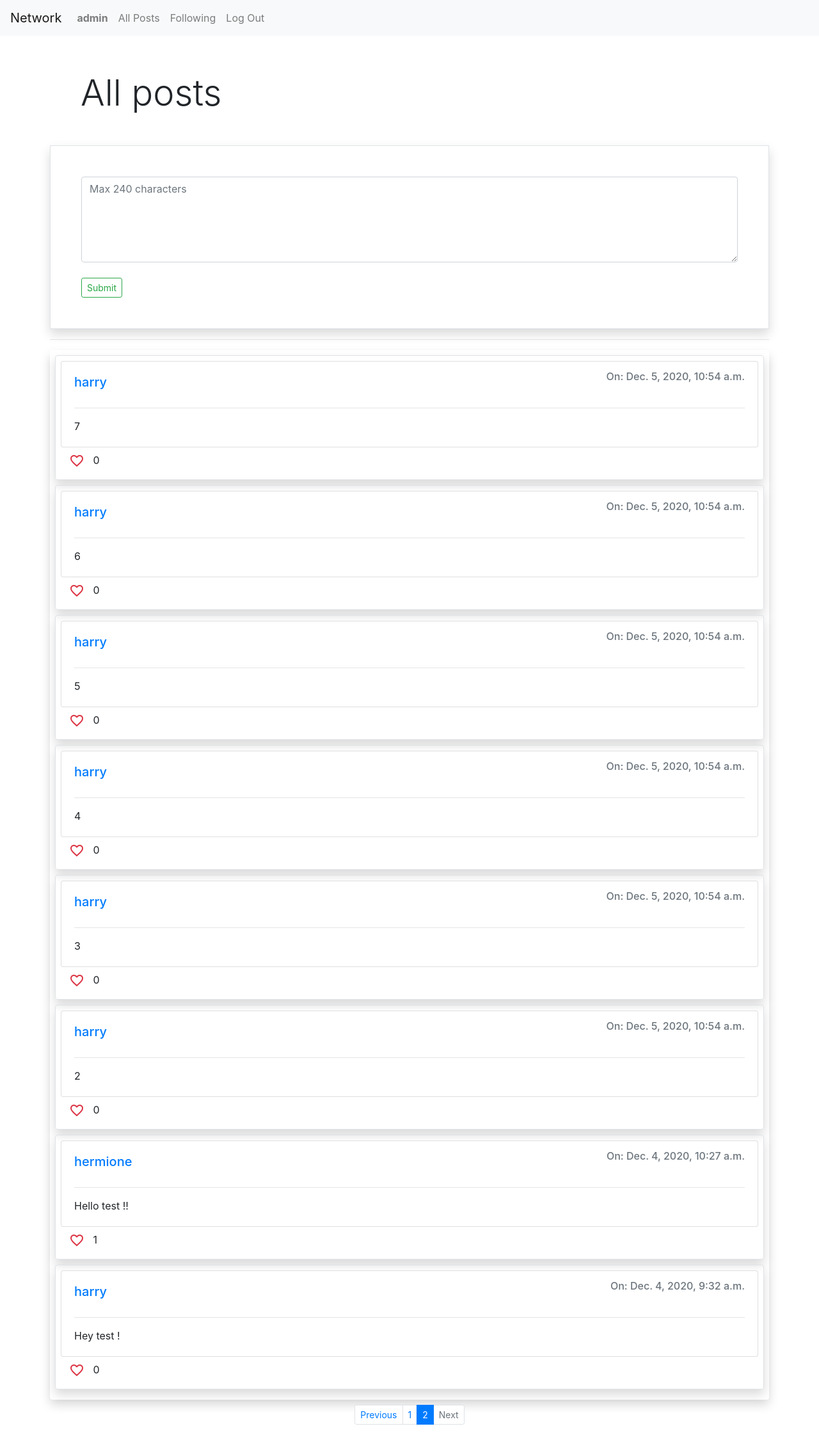
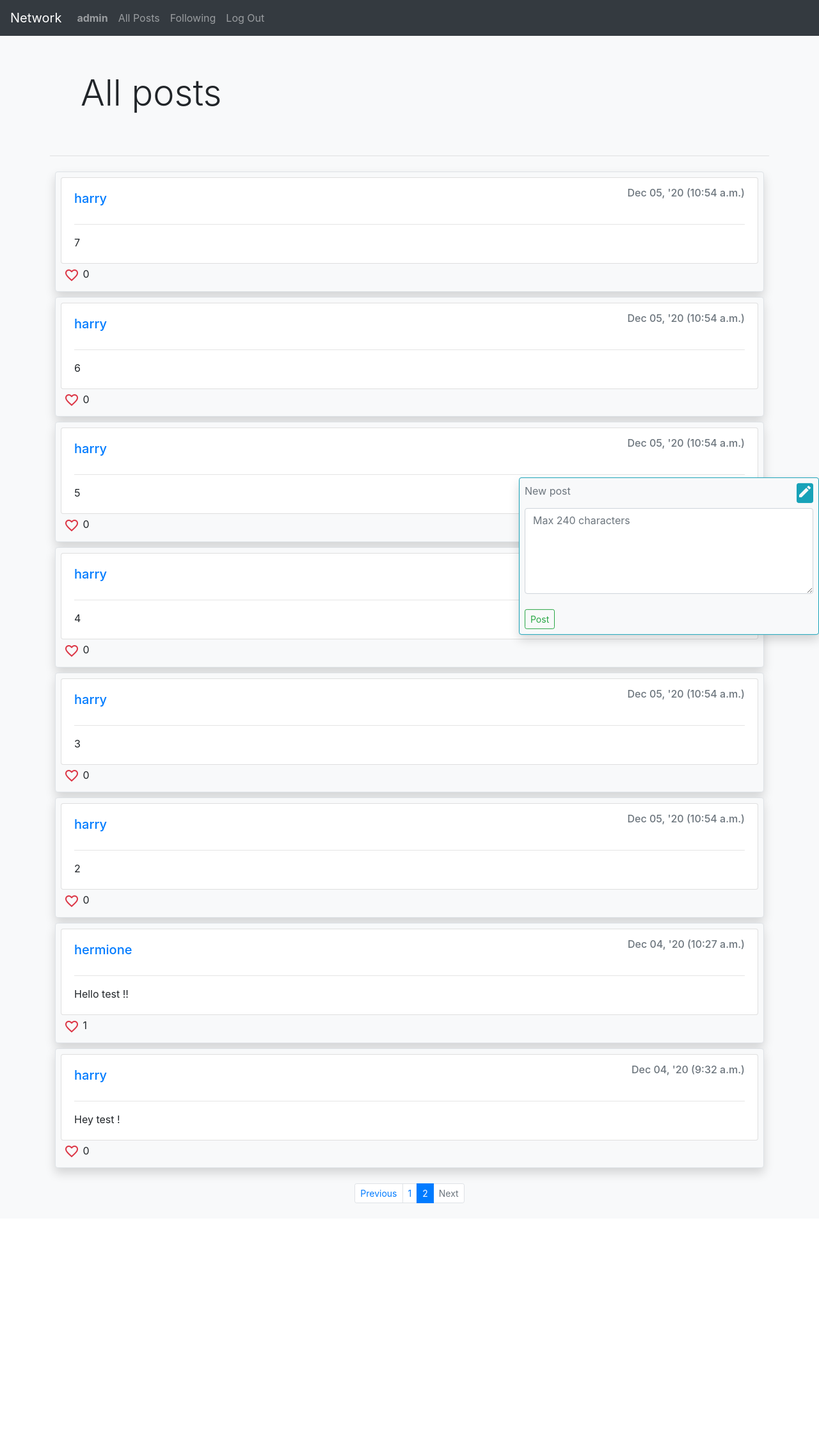
Before and after one commit to AlejandroEVN/Network, a Django app: page /?page=2 in a window 1280 px wide. Shown: the whole page at 64% size. After the commit the page ends 1880 px from the top, so only its background shows below. Run offline with Django 3.2, Linux system fonts and the light colour scheme; a user stored in the database is signed in; data comes from the database, SQL or seed files in the repository; both versions use the stored data as it was after the commit; some libraries are stand-ins or nearby versions.

Commit message:
Updated styling and layout

```diff
--- a/network/static/network/JavaScript/edit_post.js
+++ b/network/static/network/JavaScript/edit_post.js
@@ -24,7 +24,7 @@ document.addEventListener("DOMContentLoaded", () => {
 
             // Populates the editing span element
             edit_content.innerHTML = `
-                <textarea id="content-${post_id}" name="content" rows=5>${post_content.innerHTML}</textarea>
+                <textarea id="content-${post_id}" name="content">${post_content.innerHTML}</textarea>
                 <div>
                     <button id="save-${post_id}" class="btn btn-sm btn-outline-success">Save</button>
                     <button id="cancel-${post_id}" class="btn btn-sm btn-outline-danger">Cancel</button>
--- /dev/null
+++ b/network/static/network/JavaScript/newPost.js
@@ -0,0 +1,8 @@
+document.addEventListener("DOMContentLoaded", () => {
+    const btnNewPost = document.querySelector('.btn-new-post');
+    const newPost = document.querySelector('.new-post');
+
+    btnNewPost.addEventListener('click', () => {
+        newPost.classList.toggle('show');
+    })
+})
--- a/network/static/network/styles.css
+++ b/network/static/network/styles.css
@@ -1,3 +1,22 @@
 .own-like {
     cursor: default!important;
 }
+
+textarea {
+    width: 100%!important;
+    border: 1px dashed black;
+    padding: 1em;
+}
+
+.new-post {
+    z-index: 900;
+    right: 0;
+    bottom: 0;
+    opacity: 1;
+    transform: translateY(78%);
+    transition: transform 250ms linear;
+}
+
+.show {
+    transform: translateY(0);
+}
--- a/network/templates/network/index.html
+++ b/network/templates/network/index.html
@@ -4,13 +4,17 @@
 {% block body %}
     <div class="container p-5 display-4">All posts</div>
     {% if user.is_authenticated %}
-        <div class="container p-5 shadow border">
+        <div draggable="true" class="bg-light p-2 shadow border border-info rounded position-fixed new-post">
+            <div class="text-muted float-left">New post</div>
+            <button class="btn btn-sm btn-info btn-new-post p-0 mb-2 float-right">
+                <span class="text-light material-icons">create</span>
+            </button>
             <form action="{% url 'new_post' %}" method="POST">
                 {% csrf_token %}
                 {% for input in post_form %}
                     {{input}}
                 {% endfor %}
-                <input type="submit" class="btn btn-sm btn-outline-success">
+                <input type="submit" value="Post" class="btn btn-sm btn-outline-success">
             </form>
         </div>
     {% endif %}
@@ -19,4 +23,5 @@
 {% endblock %}
 
 {% block script %}
+<script src="{% static 'network/JavaScript/newPost.js' %}"></script>
 {% endblock %}
--- a/network/templates/network/layout.html
+++ b/network/templates/network/layout.html
@@ -5,6 +5,8 @@
     <head>
         <title>{% block title %}Social Network{% endblock %}</title>
         <link rel="stylesheet" href="https://stackpath.bootstrapcdn.com/bootstrap/4.4.1/css/bootstrap.min.css" integrity="sha384-Vkoo8x4CGsO3+Hhxv8T/Q5PaXtkKtu6ug5TOeNV6gBiFeWPGFN9MuhOf23Q9Ifjh" crossorigin="anonymous">
+        <script src="https://code.jquery.com/jquery-3.5.1.slim.min.js" integrity="sha384-DfXdz2htPH0lsSSs5nCTpuj/zy4C+OGpamoFVy38MVBnE+IbbVYUew+OrCXaRkfj" crossorigin="anonymous"></script>
+        <script src="https://cdn.jsdelivr.net/npm/bootstrap@4.6.0/dist/js/bootstrap.bundle.min.js" integrity="sha384-Piv4xVNRyMGpqkS2by6br4gNJ7DXjqk09RmUpJ8jgGtD7zP9yug3goQfGII0yAns" crossorigin="anonymous"></script>
         <link href="https://fonts.googleapis.com/icon?family=Material+Icons" rel="stylesheet">
         <link href="{% static 'network/styles.css' %}" rel="stylesheet">
 
@@ -12,11 +14,14 @@
         <script src="{% static 'network/JavaScript/edit_post.js' %}"></script>
         <script src="{% static 'network/JavaScript/like_post.js' %}"></script>
     </head>
-    <body>
+    <body class="bg-light">
 
-        <nav class="navbar navbar-expand-lg navbar-light bg-light">
+        <nav class="navbar navbar-expand-lg navbar-dark bg-dark">
             <a class="navbar-brand" href="{% url 'index' %}">Network</a>
-            <div>
+            <button class="navbar-toggler" type="button" data-toggle="collapse" data-target="#navbarMenu" aria-controls="navbarMenu" aria-expanded="false" aria-label="Toggle navigation">
+              <span class="navbar-toggler-icon"></span>
+            </button>
+            <div id="navbarMenu" class="collapse navbar-collapse">
               <ul class="navbar-nav mr-auto">
                 {% if user.is_authenticated %}
                     <li class="nav-item">
--- a/network/templates/network/posts_template.html
+++ b/network/templates/network/posts_template.html
@@ -1,22 +1,26 @@
 {% load static %}
 {% load network_tags %}
-
-<div class="container shadow rounded p-2 mb-2" id="posts-section">
+<!-- Included in index.html -->
+<div class="container p-2 mb-2" id="posts-section">
     {% for post in posts %}
-        <div class="container border shadow rounded p-2 mb-2">
+        <div class="containe bg-light border shadow rounded p-2 mb-2">
             <div class="card">
-                <div class="card-body">
+                <div class="card-body position-relative">
                     <div class="d-flex justify-content-between">
                         <h5 class="card-title">
                             <a href="{% url 'profile' post.user.id %}">{{post.user}}</a>
+                            {% if user.is_authenticated and user.id is post.user.id %}
+                            <button class="btn btn-sm btn-outline-warning edit" data-post_id="{{post.id}}">
+                                Edit
+                            </button>
+                            {% endif %}
                         </h5>
-                        <h6 class="card-subtitle mb-2 text-muted float-right">On: {{post.timestamp}}</h6>
+                        <h6 class="card-subtitle mb-2 text-muted float-right">{{post.timestamp | date:"M d, 'y (g:i a)"}}</h6>
                     </div>
-                    {% if user.is_authenticated and user.id is post.user.id %}
-                        <button class="edit btn btn-sm btn-outline-warning" data-post_id="{{post.id}}">Edit</button>
-                    {% endif %}
                     <hr>
-                  <p id="post-{{post.id}}" class="card-text"><span id="hide-{{post.id}}">{{post.content}}</span></p>
+                    <p id="post-{{post.id}}" class="card-text">
+                        <span id="hide-{{post.id}}">{{post.content}}</span>
+                    </p>
                 </div>
             </div>
 
@@ -24,14 +28,14 @@
                 {% if user.id is not post.user.id %}
                     {% is_liked user.id post.id as liked_by_user %}
                     {% if liked_by_user %}
-                        <button data-post_id="{{post.id}}" data-liked="true" class="like btn btn-sm text-danger material-icons">favorite</button>
+                        <button data-post_id="{{post.id}}" data-liked="true" class="like p-0 btn btn-sm text-danger material-icons">favorite</button>
                         <span id="likes-{{post.id}}" class="mr-5">{{post.likes.count}}</span>
                     {% else %}
-                        <button data-post_id="{{post.id}}" data-liked="false" class="like btn btn-sm text-danger material-icons">favorite_border</button>
+                        <button data-post_id="{{post.id}}" data-liked="false" class="like p-0 btn btn-sm text-danger material-icons">favorite_border</button>
                         <span id="likes-{{post.id}}" class="mr-5">{{post.likes.count}}</span>
                     {% endif %}
                 {% else %}
-                    <button data-post_id="{{post.id}}" class="btn btn-sm text-info material-icons own-like" disabled>favorite</button>
+                    <button data-post_id="{{post.id}}" class="p-0 btn btn-sm text-info material-icons own-like" disabled>favorite</button>
                     <span id="likes-{{post.id}}" class="mr-5">{{post.likes.count}}</span>
                 {% endif %}
             </div>
```
Also changed, not shown: network/templates/network/login.html (+4 -4 lines), network/templates/network/profile.html (+7 -5 lines), network/templates/network/register.html (+4 -3 lines), db.sqlite3.
